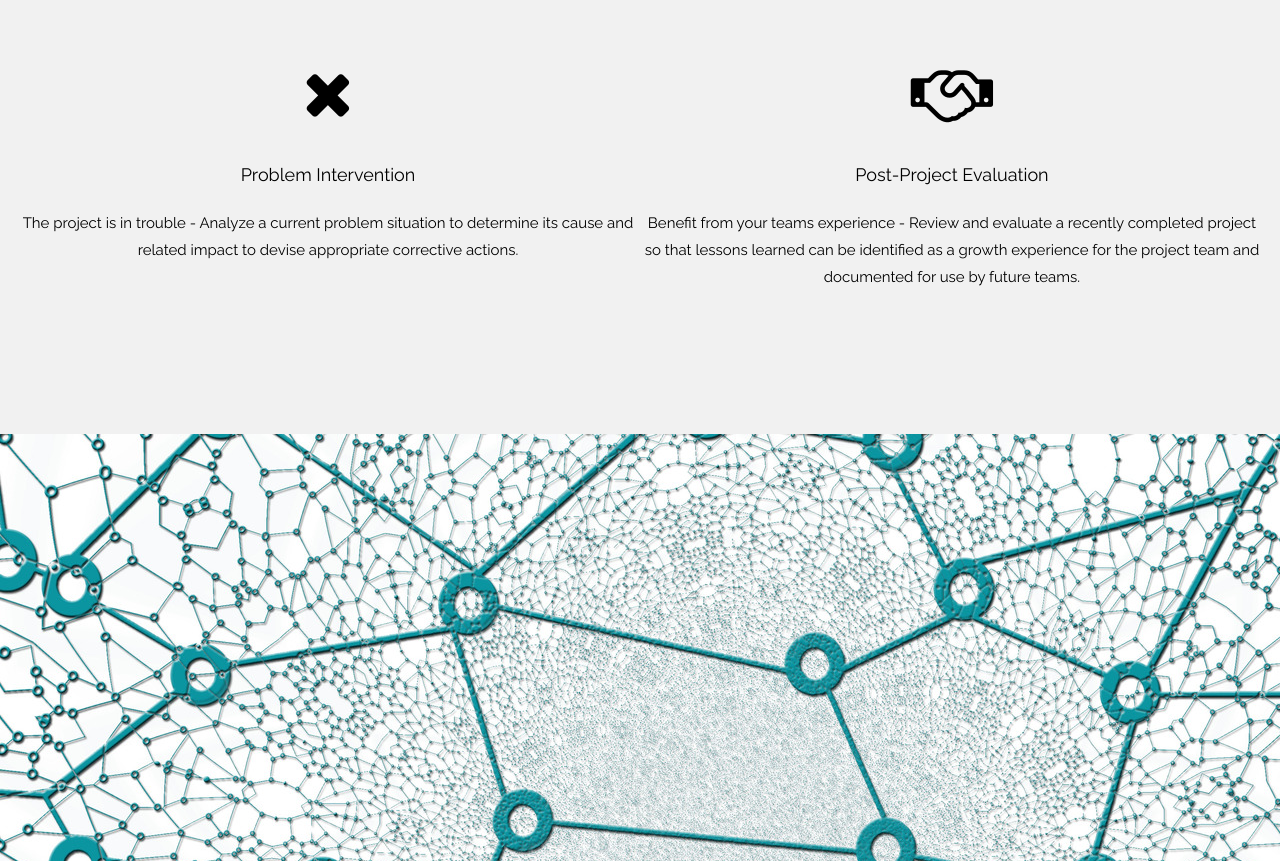
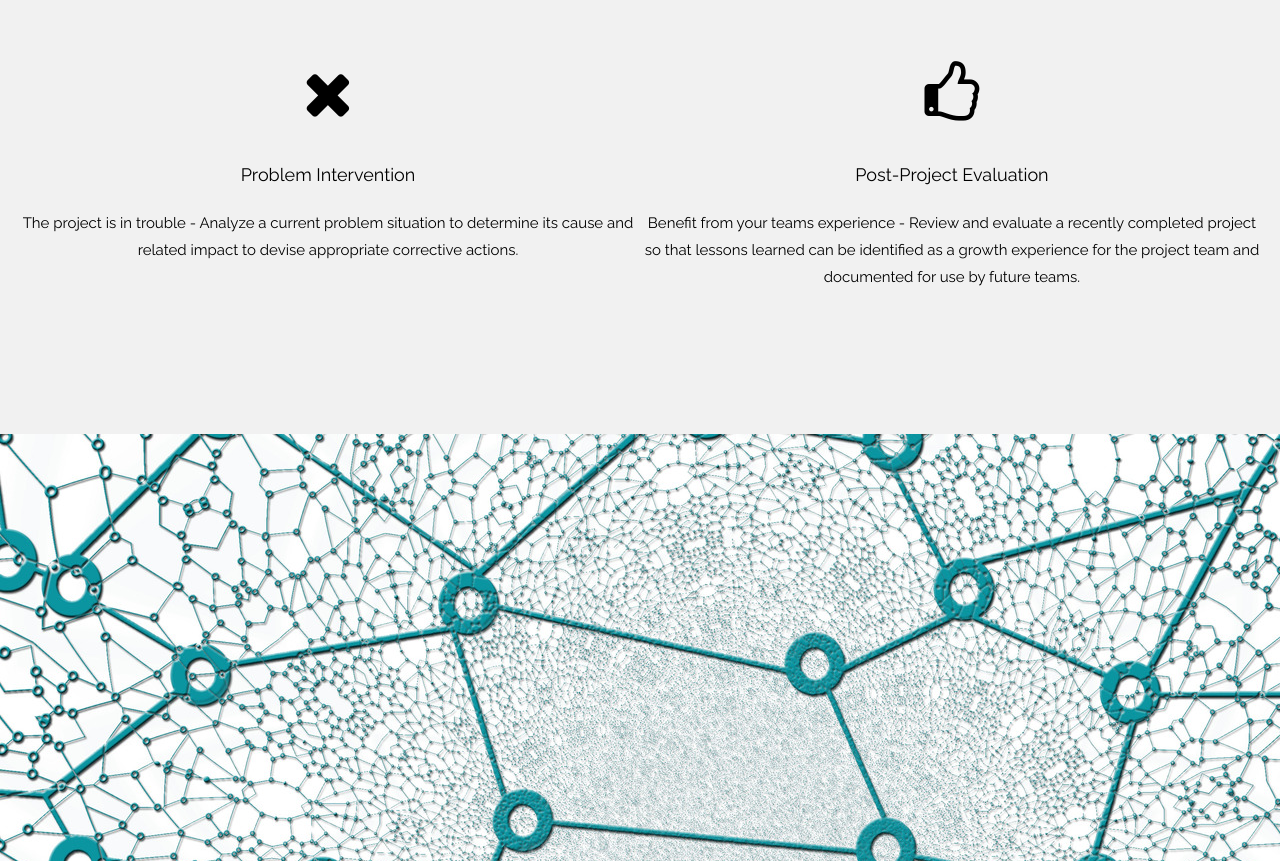
Before and after one commit to Mauriziol23/SetBoundaries, a plain HTML site: page index.html in a window 1280 px wide. Shown: the part 4038-4899 px from the top of the page. Drawn offline with Linux system fonts and the light colour scheme.

Commit message:
Update index.html
chaged fa fa icon for post-project evaluation

```diff
--- a/index.html
+++ b/index.html
@@ -321,7 +321,7 @@ map stuff */
                 </p>
             </div>
             <div class="w3-half">
-                <i class="fa fa-handshake-o w3-margin-bottom w3-jumbo"></i>
+                <i class="fa fa-thumbs-o-up w3-margin-bottom w3-jumbo"></i>
                 <p class="w3-large">Post-Project Evaluation
                 </p>
                 <p>Benefit from your teams experience - Review and evaluate a recently completed project so that lessons learned can be identified as a growth experience for the project team and documented for use by future teams.</p>
```
